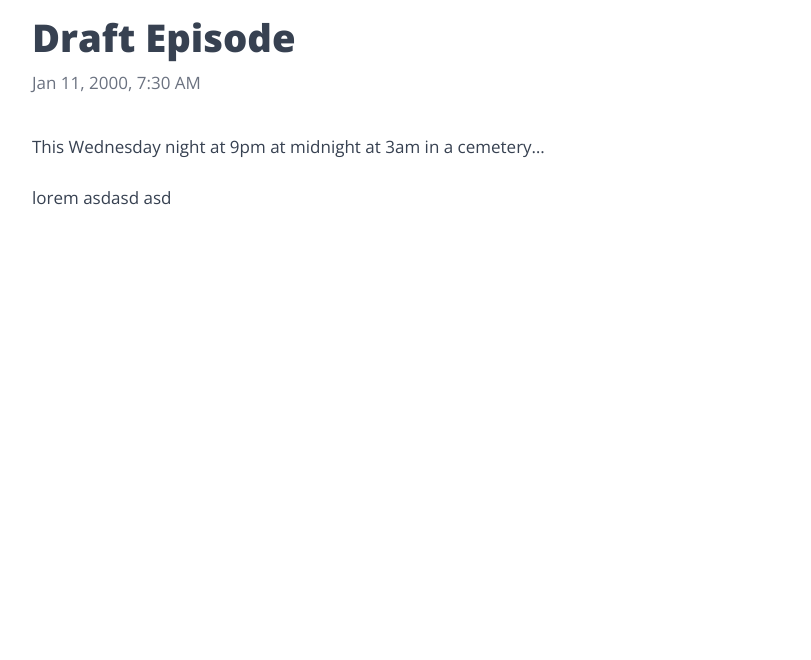
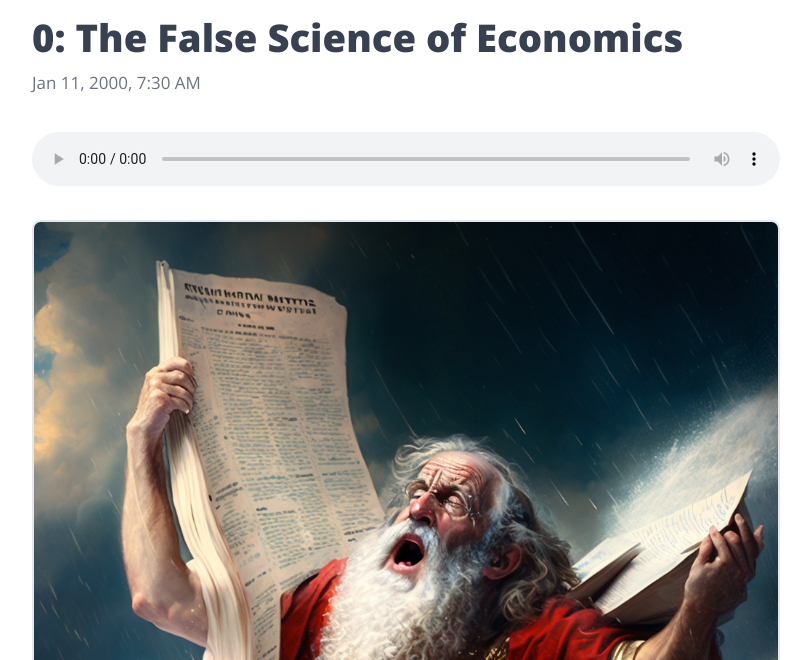
Before and after one commit to Apexal/wednesdayatninepm, an Astro site: page /episodes/00-draft-episode in a window 1280 px wide. Shown: the part 69-729 px from the top of the page, without its empty margins (234-1045 px from the left). Built offline with nearby package versions, Linux system fonts and the light colour scheme; Astro itself is replaced by a stand-in of ours.

Commit message:
Cover art and player

```diff
--- a/src/content/episodes/00-draft-episode.md
+++ b/src/content/episodes/00-draft-episode.md
@@ -1,11 +1,9 @@
 ---
 draft: false
-title: Draft Episode
-description: This post is a draft and won't be built.
+title: "0: The False Science of Economics"
+description: Testing the podcast site and feed!
 date: 2000-01-11T07:30:00Z
 ---
 
 
 This Wednesday night at 9pm at midnight at 3am in a cemetery...
-
-lorem asdasd asd
--- a/src/layouts/ContentLayout.astro
+++ b/src/layouts/ContentLayout.astro
@@ -18,10 +18,12 @@ import { PODCAST_TITLE } from "src/config";
 export interface Props {
   title: string;
   description: string;
+  coverArtURL?: string;
+  audioURL: string;
   date: Date;
 }
 
-const { title, description, date } = Astro.props;
+const { title, description, audioURL, coverArtURL, date } = Astro.props;
 const formattedDate = new Date(date).toLocaleString("en-us", {
   year: "numeric",
   month: "short",
@@ -55,6 +57,8 @@ const formattedDate = new Date(date).toLocaleString("en-us", {
       <section class="blog-post prose max-w-none prose-sleek">
         <h1 class="m-0 mb-[0.25em]">{title}</h1>
         <time class="block mb-[2em] text-text-muted">{formattedDate}</time>
+        <audio src={audioURL} class="w-full" controls></audio>
+        {coverArtURL && <img class="rounded-lg border-2" src={coverArtURL} alt="Cover art for the episode">}
         <slot />
       </section>
     </main>
--- a/src/pages/episodes/[...slug].astro
+++ b/src/pages/episodes/[...slug].astro
@@ -26,6 +26,8 @@ const { Content } = await entry.render();
   title={entry.data.title}
   date={entry.data.date}
   description={entry.data.tagline ?? PODCAST_TAGLINE}
+  coverArtURL={"/episodes/coverart/" + entry.slug + ".jpg"}
+  audioURL={"/episodes/audio/" + entry.slug + ".m4a"}
 >
   <Content />
 </ContentLayout>
--- a/src/pages/feed.rss.ts
+++ b/src/pages/feed.rss.ts
@@ -74,7 +74,7 @@ export const all: APIRoute = async () => {
             "@href": SITE_URL + PODCAST_LOGO_URL,
           },
           language: "en-us",
-          link: "homepage url",
+          link: SITE_URL,
           item: [
             sortedEpisodeEntriesWithAudio.map((entry) => ({
               guid: {
```
Also changed, not shown: public/episodes/coverart/00-draft-episode.jpg (added).
